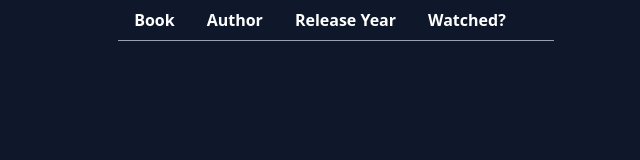
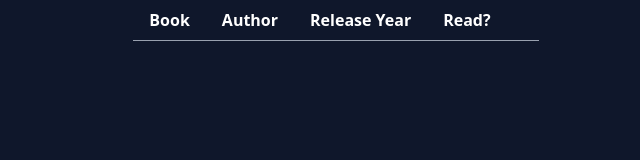
Before and after one commit to JvRedmerski/Library, a plain HTML site: page libDetails.html in a window 1280 px wide. Shown: the whole page, without its empty margins (304-944 px from the left). Drawn offline with nearby package versions, Linux system fonts and the light colour scheme.

Commit message:
Replaced 'Watched?' for 'Read?'

```diff
--- a/libDetails.html
+++ b/libDetails.html
@@ -16,7 +16,7 @@
                 <th class="border-b border-gray-400 px-4 py-2">Book</th>
                 <th class="border-b border-gray-400 px-4 py-2">Author</th>
                 <th class="border-b border-gray-400 px-4 py-2">Release Year</th>
-                <th class="border-b border-gray-400 px-4 py-2">Watched?</th>
+                <th class="border-b border-gray-400 px-4 py-2">Read?</th>
                 <th class="border-b border-gray-400 px-4 py-2"></th>
             </tr>
         </thead>
```
